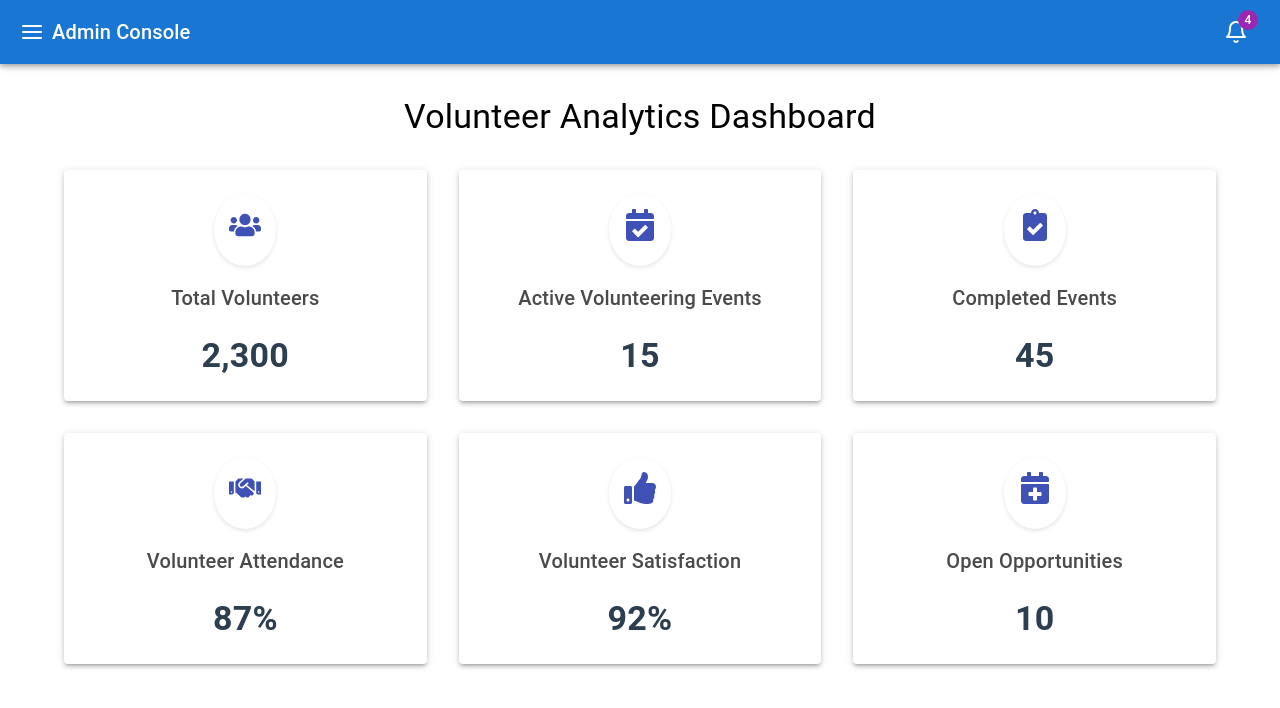
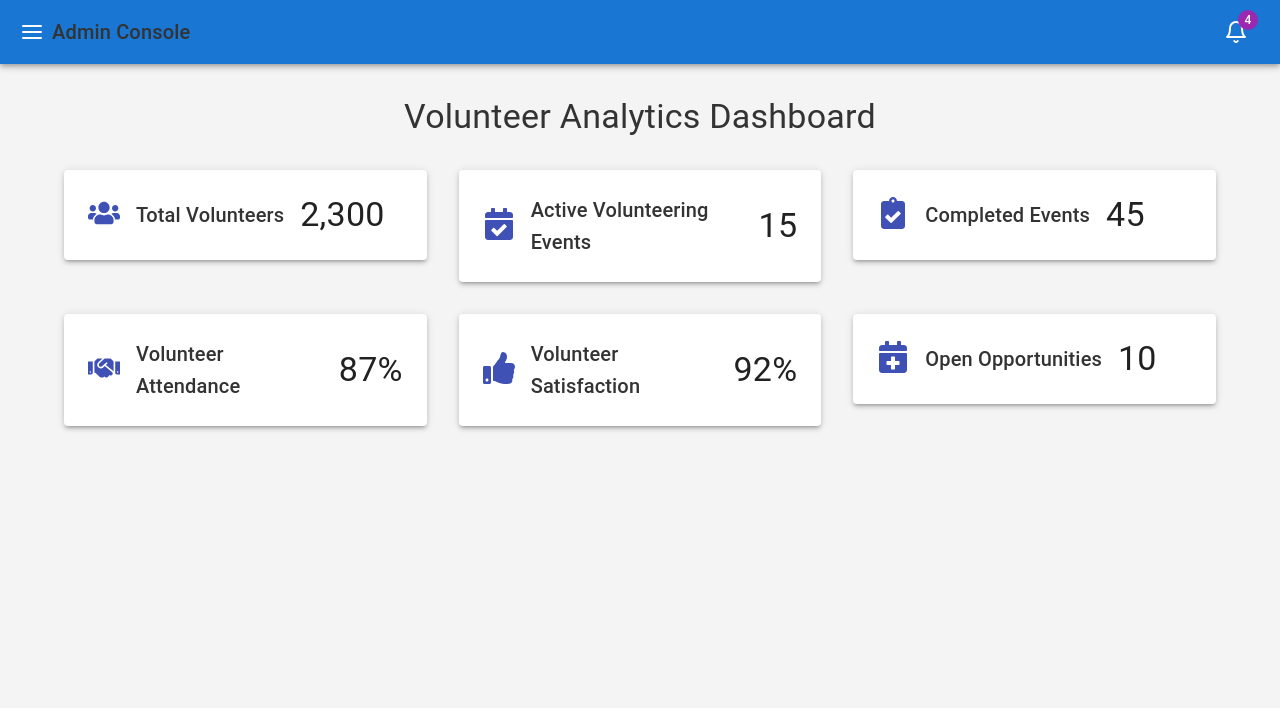
Before and after one commit to Jasonye14/hack-for-change, a React (Create React App) app: page /admin/analytics in a window 1280 px wide. Shown: the top 708 px of the page. Built offline with nearby package versions, Linux system fonts and the light colour scheme; no server answers.

Commit message:
changed side menu bar in admin

```diff
--- a/package.json
+++ b/package.json
@@ -19,6 +19,7 @@
     "react-material-ui-carousel": "^3.4.2",
     "react-router-dom": "^6.10.0",
     "react-scripts": "5.0.1",
+    "recharts": "^2.10.3",
     "styled-components": "^5.3.9",
     "web-vitals": "^2.1.4"
   },
--- a/src/components/Admin_Components/Side_Menu/SideMenuBar.js
+++ b/src/components/Admin_Components/Side_Menu/SideMenuBar.js
@@ -67,12 +67,12 @@
                         <ListItemText primary="Analytics" />
                     </ListItem>
                 </Link>
-                <Link to="/admin/billing" style={{ textDecoration: 'none', color: 'inherit' }}>
+                {/* <Link to="/admin/billing" style={{ textDecoration: 'none', color: 'inherit' }}>
                     <ListItem button>
                         <ListItemIcon><FiCreditCard /></ListItemIcon>
                         <ListItemText primary="Billing" />
                     </ListItem>
-                </Link>
+                </Link> */}
                 <Link to="/admin/support" style={{ textDecoration: 'none', color: 'inherit' }}>
                     <ListItem button>
                         <ListItemIcon><FiHelpCircle /></ListItemIcon>
--- a/src/components/Admin_Components/UserTable/UserTable.js
+++ b/src/components/Admin_Components/UserTable/UserTable.js
@@ -1,8 +1,10 @@
-import { useState } from 'react';
+import { useState, useEffect } from 'react';
 import { Table, TableBody, TableCell, TableHead, TableRow, IconButton, Paper, TextField, Box, Tooltip } from '@mui/material';
 import { FiTrash2, FiPlus, FiEye, FiEyeOff } from 'react-icons/fi';  // Using Feather icons
 import { FiArrowUp, FiArrowDown } from 'react-icons/fi';
 import './UserTable.css';
+import { onValue, ref } from "firebase/database";
+import db from '../../../utils/firebase';
 
 function UserTable() {
     const [users, setUsers] = useState([
@@ -158,6 +160,42 @@
         }
     ]);
 
+    useEffect(() => {
+        let usersReference = ref(db, 'users');
+        onValue(usersReference, snapshot => {
+            const result = snapshot.val();
+            const uids = Object.keys(result);
+            const userData = Object.values(result);
+            const users = uids.map((uid, index) => ({
+                // basic info
+                uid,
+                email: userData[index].email,
+                password: userData[index].password,
+                username: userData[index].username,
+                firstName: userData[index].fname,
+                lastName: userData[index].lname,
+                admin: userData[index].admin,
+
+                // user profile
+                phoneNumber: userData[index].phoneNumber,
+                dateOfBirth: userData[index].dateOfBirth,
+                gender: userData[index].gender, // no option for this in user profile yet
+                address: userData[index].address,
+                education: userData[index].education,
+                occupation: userData[index].occupation,
+                affiliatedOrganization: userData[index].affiliatedOrganization,
+
+                // user settings
+                notifications: userData[index].notifications,
+                privateProfile: userData[index].privateProfile
+            }));
+
+            setUsers(users);
+
+            console.log(users);
+
+        })
+    }, []);
 
     // adding users to table
     const [newUser, setNewUser] = useState({ username: '', password: '', email: '' });
@@ -207,10 +245,13 @@
                         <TableHead>
                             <TableRow className="thin-row">
                                 <TableCell className="MuiTableCell-head">
-                                    Username
+                                    UID
                                     <IconButton size="small" onClick={(e) => toggleSortOrder(e)}>
                                         {sortOrder === 'asc' ? <FiArrowUp /> : <FiArrowDown />}
                                     </IconButton>
+                                </TableCell>
+                                <TableCell>
+                                    Username
                                 </TableCell>
                                 <TableCell>First Name</TableCell>
                                 <TableCell>Last Name</TableCell>
--- a/src/pages/Admin_Pages/home/home.css
+++ b/src/pages/Admin_Pages/home/home.css
@@ -1,39 +1,83 @@
-.analytics-card {
-    padding: 1.5em;
-    display: flex;
-    flex-direction: column;
-    align-items: center;
-    justify-content: center;
-    gap: 1.2em;
-    border-radius: 15px;
-    background-color: #f8f9fa;  /* A soft gray background */
-    box-shadow: 0 3px 5px rgba(0, 0, 0, 0.1);
+/* General Page Styles */
+body {
+  font-family: 'Roboto', sans-serif;
+  background-color: #f4f4f4;
+  color: #333;
+  margin: 0;
+  padding: 0;
 }
 
-.analytics-icon {
-    font-size: 2.2em;
-    color: #3f51b5; /* Material-UI primary color */
+/* Menu and Main Content */
+.dashboard-container {
+  padding: 20px;
+}
+
+/* Overview Section */
+.overview-section {
+  display: flex;
+  justify-content: space-around;
+  margin-bottom: 20px;
+}
+
+.overview-card {
+  background-color: #fff;
+  box-shadow: 0 4px 8px rgba(0, 0, 0, 0.1);
+  border-radius: 10px;
+  width: 33%;
+  text-align: center;
+}
+
+.card-icon {
+  color: #4a90e2;
+  font-size: 3rem;
   margin-bottom: 10px;
 }
 
-.icon-container {
-    display: flex;
-    align-items: center;
-    justify-content: center;
+/* Chart Section */
+.chart-section {
+  text-align: center;
+  margin-bottom: 20px;
+}
+
+/* Activity Section */
+.activity-section {
   background-color: #fff;
   padding: 15px;
-    border-radius: 50%;
-    box-shadow: 0 2px 4px rgba(0, 0, 0, 0.1);
+  box-shadow: 0 4px 8px rgba(0, 0, 0, 0.1);
+  border-radius: 10px;
+  margin-bottom: 20px;
 }
 
-/* Titles and numbers styled for clarity */
-.analytics-card h6 {
-    color: #4a4a4a;
-    font-weight: 500;
-    margin-bottom: 5px;
+/* Actions Section */
+.actions-section {
+  text-align: center;
+  margin-bottom: 20px;
 }
 
-.analytics-card h4 {
-    color: #2c3e50;
-    font-weight: bold;
+.actions-section button {
+  margin: 10px;
+  padding: 10px 20px;
 }
+
+/* Typography */
+h5, h6 {
+  color: #333;
+  margin-bottom: 10px;
+}
+
+/* List Items */
+.list-item-text {
+  color: #666;
+}
+
+/* Responsive Design */
+@media (max-width: 768px) {
+  .overview-section {
+    flex-direction: column;
+    align-items: center;
+  }
+
+  .overview-card {
+    margin-bottom: 20px;
+  }
+}
--- a/src/pages/Admin_Pages/home/home.js
+++ b/src/pages/Admin_Pages/home/home.js
@@ -1,16 +1,33 @@
 import React, { useState } from 'react';
 import { Box, Typography, Card, CardContent, Button, List, ListItem, ListItemText } from '@mui/material';
-import { FaChartLine, FaPlus, FaUserCheck, FaCommentDots } from 'react-icons/fa';
+import { FaPlus, FaUserCheck, FaCommentDots } from 'react-icons/fa';
+import { LineChart, Line, CartesianGrid, XAxis, YAxis, Tooltip, ResponsiveContainer } from 'recharts';
 import Menu from '../../../components/Admin_Components/Horizontal_Menu/MenuBar';
-import UserTable from '../../../components/Admin_Components/UserTable/UserTable';
 import './home.css';
 
 const Home = () => {
   const [isDrawerOpen, setIsDrawerOpen] = useState(false);
 
+  // Sample data for the chart
+  const data = [
+    { name: 'Jan', participants: 400 },
+    { name: 'Feb', participants: 300 },
+    { name: 'Mar', participants: 500 },
+    { name: 'Apr', participants: 200 },
+    { name: 'May', participants: 350 },
+    { name: 'Jun', participants: 600 },
+    { name: 'Jul', participants: 700 },
+    { name: 'Aug', participants: 500 },
+    { name: 'Sep', participants: 450 },
+    { name: 'Oct', participants: 400 },
+    { name: 'Nov', participants: 550 },
+    { name: 'Dec', participants: 650 }
+  ];
+
   const toggleDrawer = () => {
     setIsDrawerOpen(!isDrawerOpen);
   };
+
 
   return (
     <div>
@@ -46,10 +63,18 @@
 
           {/* Charts Section */}
           <Box className="chart-section">
-            {/* You can use a library like Recharts or Chart.js to render a chart here. */}
-            <FaChartLine size="5em" />
-            <Typography>Participants Over Time</Typography>
+            <Typography variant="h6">Participants Over Time</Typography>
+            <ResponsiveContainer width="95%" height={300}>
+              <LineChart data={data}>
+                <Line type="monotone" dataKey="participants" stroke="#8884d8" />
+                <CartesianGrid stroke="#ccc" />
+                <XAxis dataKey="name" />
+                <YAxis />
+                <Tooltip />
+              </LineChart>
+            </ResponsiveContainer>
           </Box>
+
 
           {/* Recent Activity */}
           <Box className="activity-section">
```
Also changed, not shown: 1 other file (tests, documents, lock files or other folders). Lines whose indentation alone changed are shown as unchanged.
